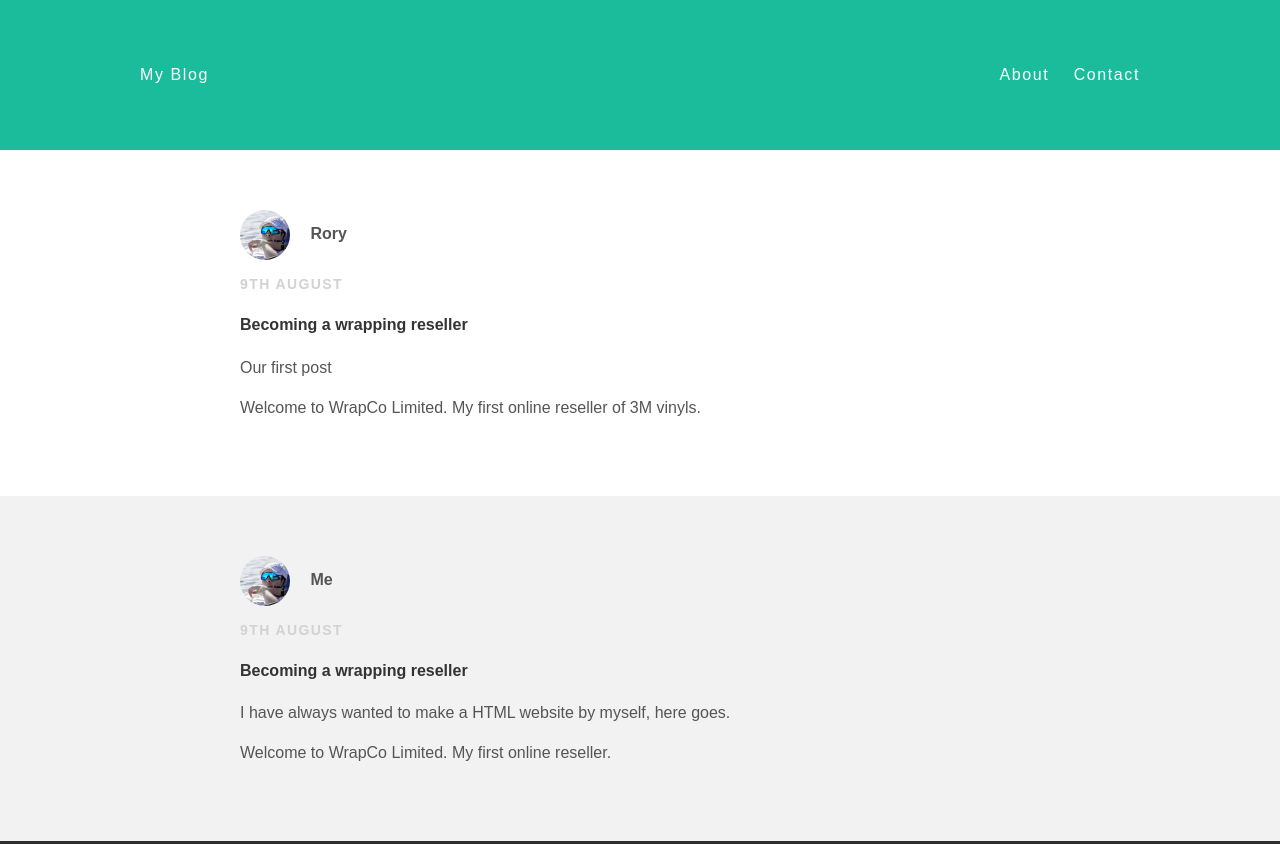
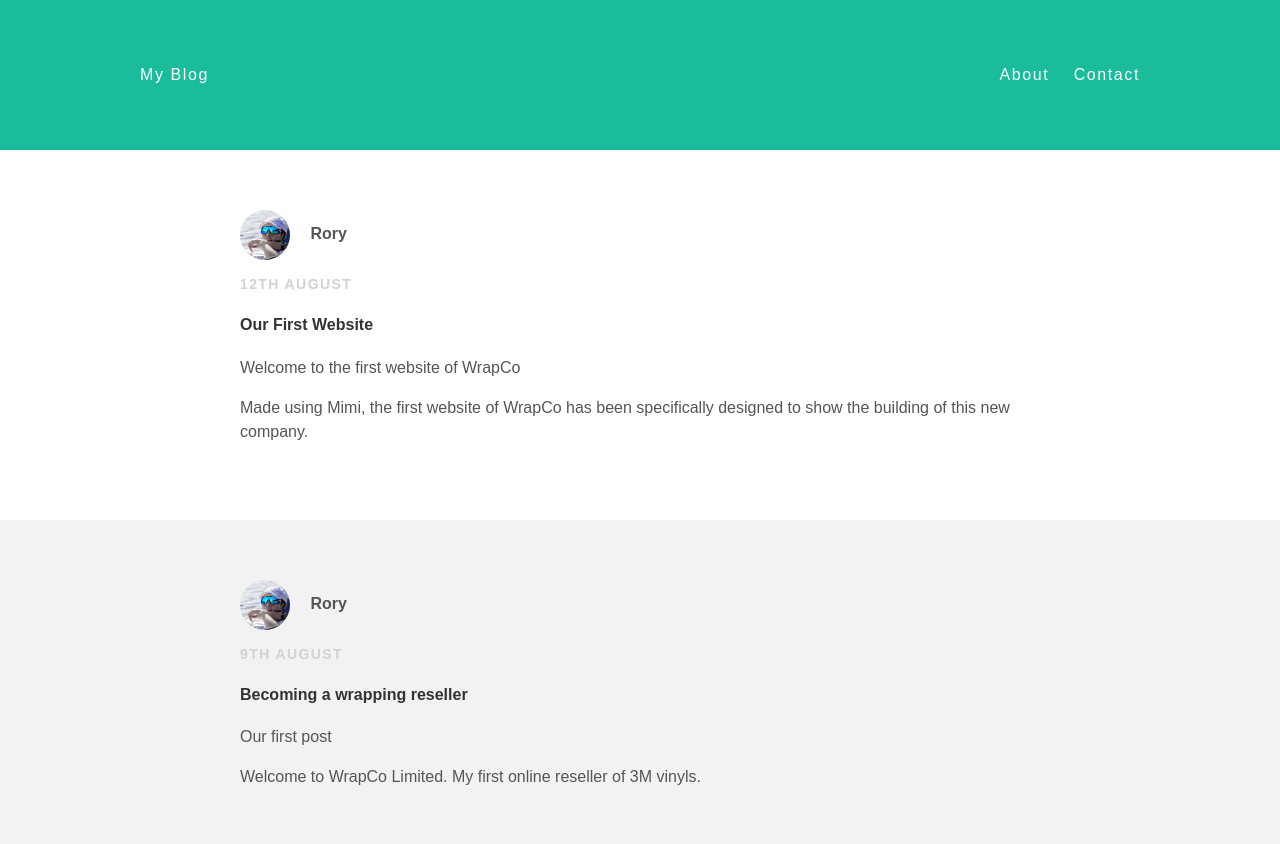
Before and after one commit to rozzerr/rozzerr.github.io, a plain HTML site: page index.html in a window 1280 px wide. Shown: the top 844 px of the page. Drawn offline with Linux system fonts and the light colour scheme.

Commit message:
Update index.html

```diff
--- a/index.html
+++ b/index.html
@@ -18,6 +18,21 @@
       </div>
     </div>
     <div id="content">
+      <div class="post-container">
+        <div class="post">
+          <div class="post-author">
+            <img src="rory.png">
+            <span><strong>Rory</strong></span>
+        </div>
+        <p class="post-date">12th August</p>
+        <h4 class="post-title">Our First Website</h4>
+        <div class="post-content">
+          <p>Welcome to the first website of WrapCo
+          </p>
+          <p>Made using Mimi, the first website of WrapCo has been specifically designed to show the building of this new company.
+          </p>
+        </div>
+      </div>
       <div class="post-container">
         <div class="post">
           <div class="post-author">
```
